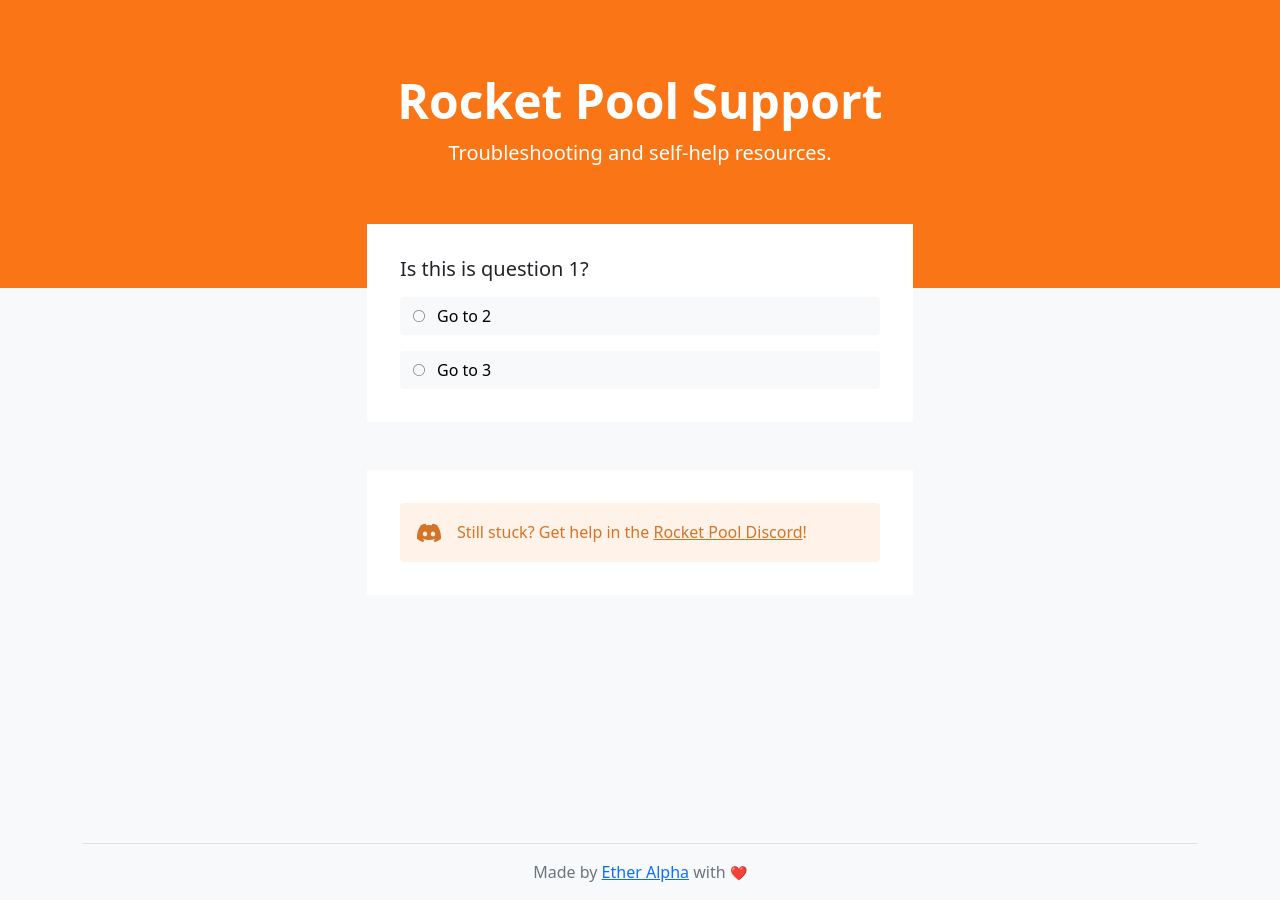
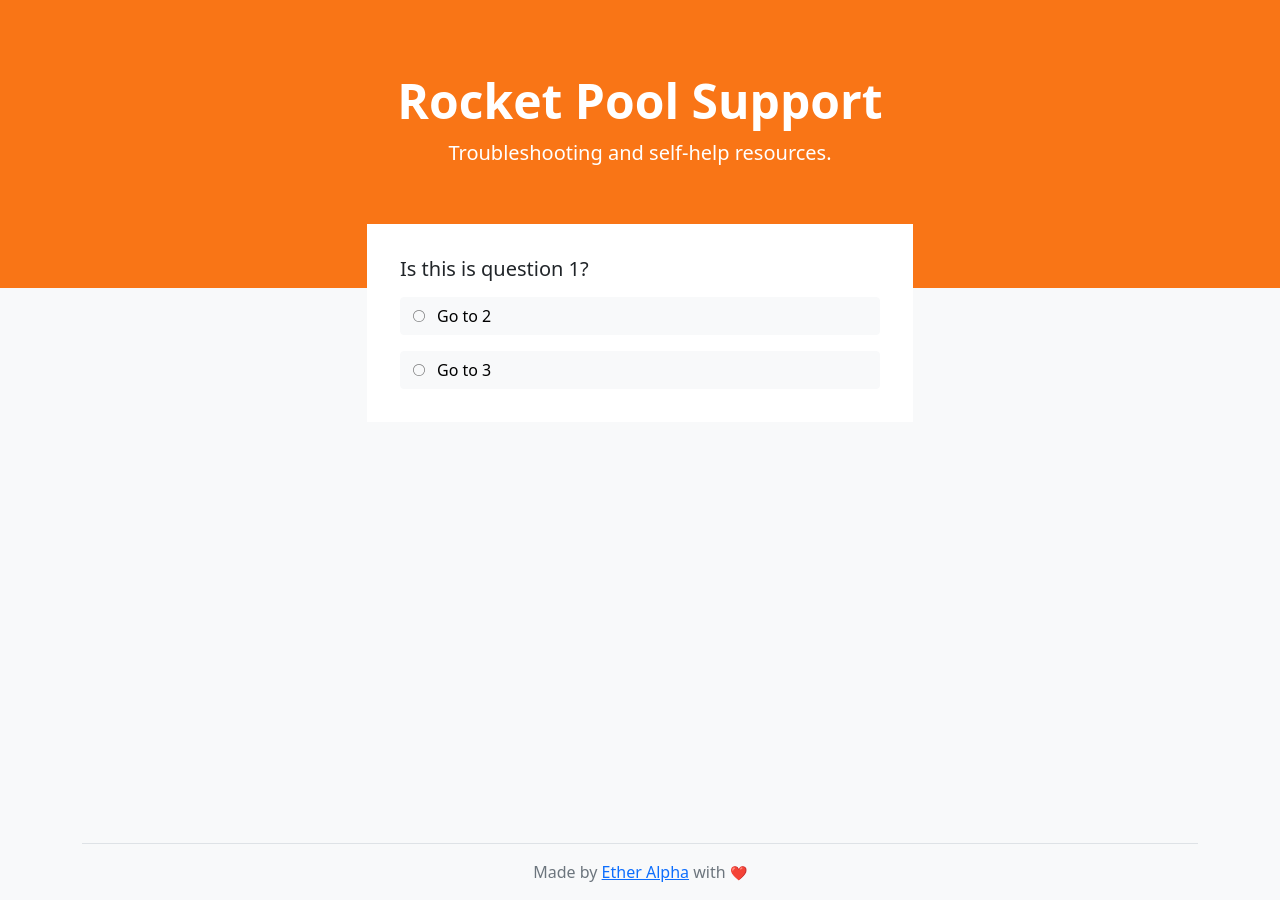
Before and after one commit to etheralpha/rocketpool-support, a Jekyll site: the page built from index.md, in a window 1280 px wide. Built offline with Jekyll 4.4.1, drawn with Linux system fonts in a browser that asks for light colours.

Commit message:
only show discord invite for answers

```diff
--- a/index.md
+++ b/index.md
@@ -19,38 +19,66 @@ layout: default
   <div class="container py-5">
     <div class="row justify-content-center" style="margin-top: -7rem;">
       <div class="col-12 col-md-8 col-lg-6">
-        {%- assign prompts = site.data.troubleshooting-prompts -%}
-        {%- for prompt in prompts -%}
-          {%- if prompt.id -%}
-            {%- assign visibility = "d-none" -%}
-            {%- if prompt.id == 1 -%}
-              {%- assign visibility = "" -%}
-            {%- endif -%}
-            <div id="prompt{{prompt.id}}" class="card w-100 rounded-0 border-white {{visibility}}">
-              <div class="card-body m-3">
-                <h5 class="card-title">{{prompt.title}}</h5>
-                {%- assign body_margin = "mb-4" -%}
-                {%- if prompt.type == "answer" -%}
-                  {%- assign body_margin = "" -%}
+        <div class="card w-100 rounded-0 border-white">
+          <div class="card-body m-3">
+            {%- comment -%}
+              <!-- Assign prompts to an array of troubleshooting prompts and create a card for each. -->
+            {%- endcomment -%}
+            {%- assign prompts = site.data.troubleshooting-prompts -%}
+            {%- for prompt in prompts -%}
+              {%- comment -%}
+                <!-- Only show prompts that have an id specified. -->
+              {%- endcomment -%}
+              {%- if prompt.id -%}
+                {%- comment -%}
+                  <!-- Only show the starting prompt (id = 1). Visibility of prompts after this are
+                    controlled by the goToPrompt() function in _includes/js/base.js, which is
+                    triggered by selecting an option. -->
+                {%- endcomment -%}
+                {%- assign visibility = "d-none" -%}
+                {%- if prompt.id == 1 -%}
+                  {%- assign visibility = "" -%}
                 {%- endif -%}
-                {%- if prompt.body -%}
-                  <p class="card-text {{body_margin}}">{{prompt.body}}</p>
-                {%- endif -%}
-                {%- if prompt.type == "question" -%}
-                  {%- for each_option in prompt.options -%}
-                    {%- if each_option.option and each_option.go_to_id -%}
-                      <a data-go-to-prompt="each_option.go_to_id"
-                          class="btn btn-secondary text-start d-block mt-3"
-                          onclick="goToPrompt('{{prompt.id}}','{{each_option.go_to_id}}')">
-                        <span class="btn-radio me-2">{{site.data.icons.circle}}</span>{{each_option.option}}
-                      </a>
-                    {%- endif -%}
-                  {%- endfor -%}
-                {%- endif -%}
+                <div id="prompt{{prompt.id}}" class="{{visibility}}">
+                  <h5 class="card-title">{{prompt.title}}</h5>
+                  {%- if prompt.body -%}
+                    <p class="card-text mb-4">{{prompt.body}}</p>
+                  {%- endif -%}
+                  {%- comment -%}
+                    <!-- If the prompt is a question then show the list of options. -->
+                  {%- endcomment -%}
+                  {%- if prompt.type == "question" -%}
+                    {%- for each_option in prompt.options -%}
+                      {%- if each_option.option and each_option.go_to_id -%}
+                        <a data-go-to-prompt="each_option.go_to_id"
+                            class="btn btn-secondary text-start d-block mt-3"
+                            onclick="goToPrompt({{prompt.id}},{{each_option.go_to_id}})">
+                          <span class="btn-radio me-2">{{site.data.icons.circle}}</span>{{each_option.option}}
+                        </a>
+                      {%- endif -%}
+                    {%- endfor -%}
+                  {%- endif -%}
+                </div>
+              {%- endif -%}
+            {%- endfor -%}
+            {%- comment -%}
+              <!-- This Discord invite will show if the prompt is of the answer type. The show/hide
+                functionality is controlled by the goToPrompt() function in _includes/js/base.js,
+                which is triggered by selecting an option. -->
+            {%- endcomment -%}
+            <div id="promptDiscordInvite" class="d-none alert alert-rp d-flex align-items-center mb-0 mt-3" role="alert">
+              <span class="me-3">{{site.data.icons.discord | replace: "1rem", "1.5rem"}}</span>
+              <div>
+                Still stuck? Get help in the <a href="https://discord.gg/rocketpool" target="_blank">Rocket Pool Discord</a>!
               </div>
             </div>
-          {%- endif -%}
-        {%- endfor -%}
+          </div>
+        </div>
+        {%- comment -%}
+          <!-- A back arrow to go to the previous prompt. This functionality is controlled by the
+            goToLastPrompt() function in _includes/js/base.js, which is triggered by selecting
+            the Back button. -->
+        {%- endcomment -%}
         <a id="promptBack" class="btn btn-primary mt-4 d-none" onclick="goToLastPrompt()">
           <span class="me-2">{{site.data.icons.back_arrow}}</span>Back
         </a>
@@ -58,27 +86,3 @@ layout: default
     </div>
   </div>
 </section>
-
-
-<!-- Discord Invite -->
-<section class="">
-  <div class="container py-5">
-    <div class="row justify-content-center" style="margin-top: -3rem;">
-      <div class="col-12 col-md-8 col-lg-6">
-        <div class="card w-100 rounded-0 border-white">
-          <div class="card-body m-3">
-            <div class="alert alert-rp d-flex align-items-center mb-0" role="alert">
-              <span class="me-3">{{site.data.icons.discord | replace: "1rem", "1.5rem"}}</span>
-              <div>
-                Still stuck? Get help in the <a href="https://discord.gg/rocketpool" target="_blank">Rocket Pool Discord</a>!
-              </div>
-            </div>
-            <!-- <div class="text-center">
-              <a class="btn btn-secondary mt-3" href="https://discord.gg/rocketpool" target="_blank">Join Discord</a>
-            </div> -->
-          </div>
-        </div>
-      </div>
-    </div>
-  </div>
-</section>
```
Also changed, not shown: _includes/js/base.js (+8 -0 lines).
